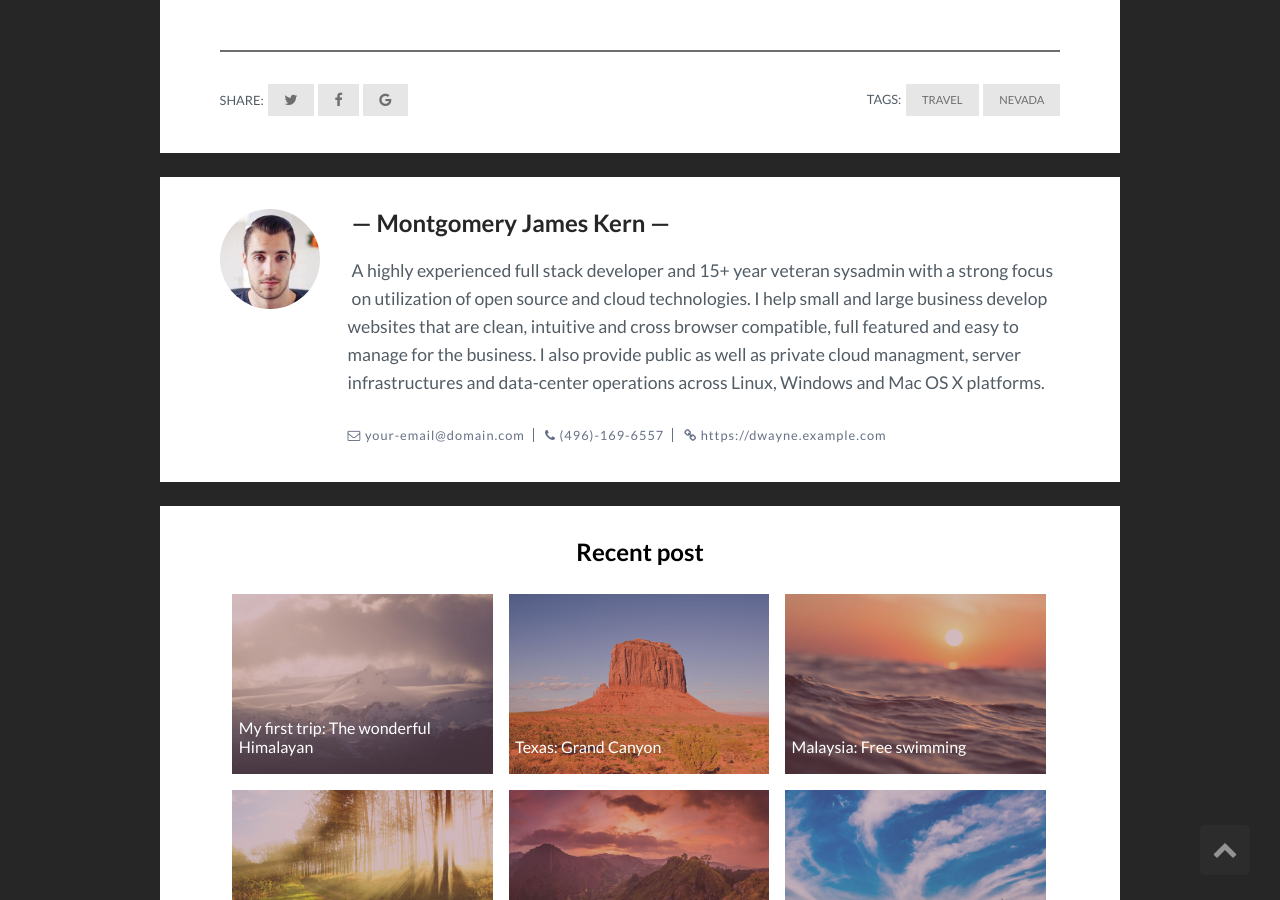
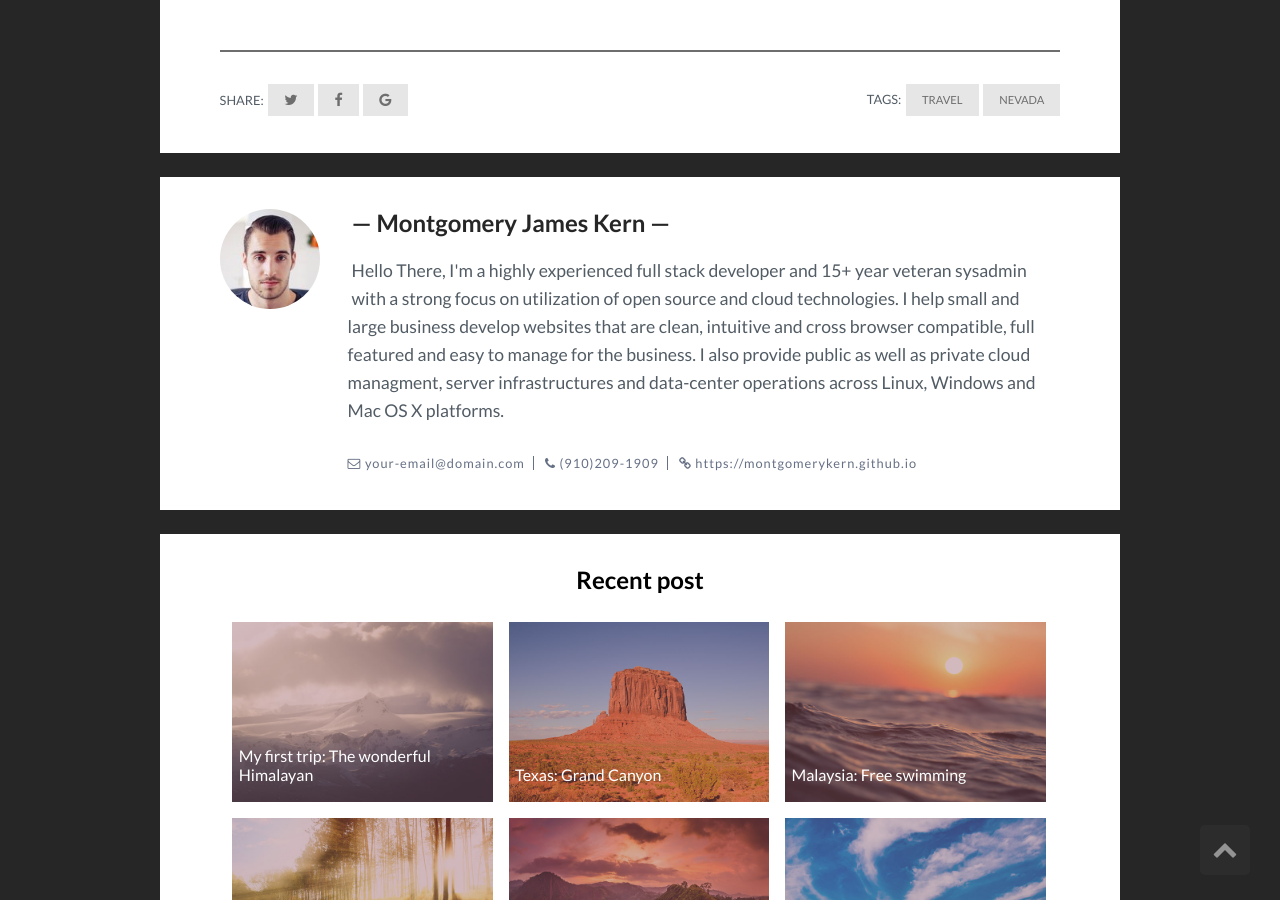
Before and after one commit to montgomerykern/montgomerykern.github.io, a Jekyll site: the page built from _posts/2017-07-12-nevada-on-the-way-to-nevada.markdown, in a window 1280 px wide and 900 px high, scrolled down 1695 px. Built offline with Jekyll 4.4.1, drawn with Linux system fonts in a browser that asks for light colours; comment, search, counter and statistics services are not loaded.

Commit message:
Update _config.yml

```diff
--- a/_config.yml
+++ b/_config.yml
@@ -1,9 +1,6 @@
 logo:  Montgomery Kern
 title: Technology Consultant
 description: > # this means to ignore newlines until "baseurl:"
-  Write an awesome description for your new site here. You can edit this
-  line in _config.yml. It will appear in your document head meta (for
-  Google search results) and in your feed.xml site description.
 permalink: ':title/'
 baseurl: "/" # the subpath of your site, e.g. /blog
 url: "https://netcraft.io" # the base hostname & protocol for your site, e.g. http://example.com
@@ -16,10 +13,10 @@ banner-desc:  I appreciate you checking this out.
 # Author settings
 author-pic: face.jpg # your photo
 author-name:  Montgomery James Kern
-about-author: A highly experienced full stack developer and 15+ year veteran sysadmin with a strong focus on utilization of open source and cloud technologies. I help small and large business develop websites that are clean, intuitive and cross browser compatible, full featured and easy to manage for the business. I also provide public as well as private cloud managment,  server infrastructures and data-center operations across Linux, Windows and Mac OS X platforms.
+about-author: Hello There, I'm a highly experienced full stack developer and 15+ year veteran sysadmin with a strong focus on utilization of open source and cloud technologies. I help small and large business develop websites that are clean, intuitive and cross browser compatible, full featured and easy to manage for the business. I also provide public as well as private cloud managment,  server infrastructures and data-center operations across Linux, Windows and Mac OS X platforms.
 email: your-email@domain.com # your email
-phone: (496)-169-6557 # your pnone number
-website: https://dwayne.example.com # you website
+phone: (910)209-1909 # your pnone number
+website: https://montgomerykern.github.io # you website
 
 # Social link
 google_url:    # add url link
```
